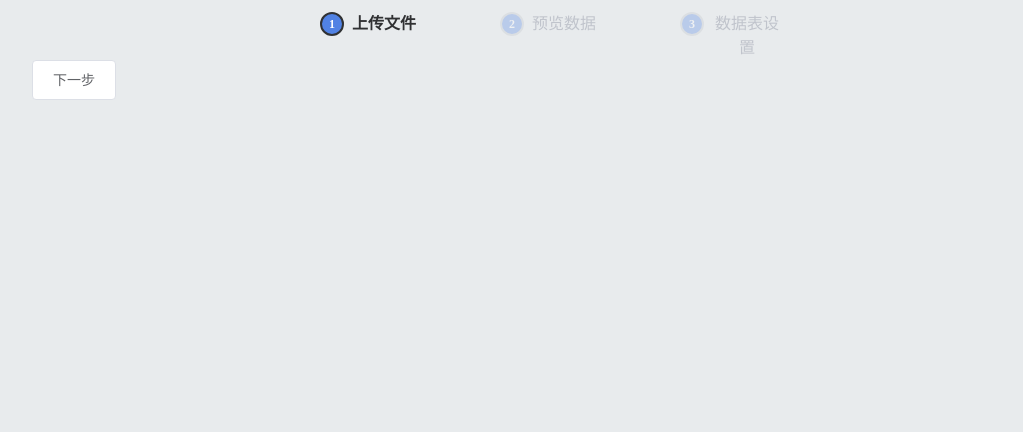
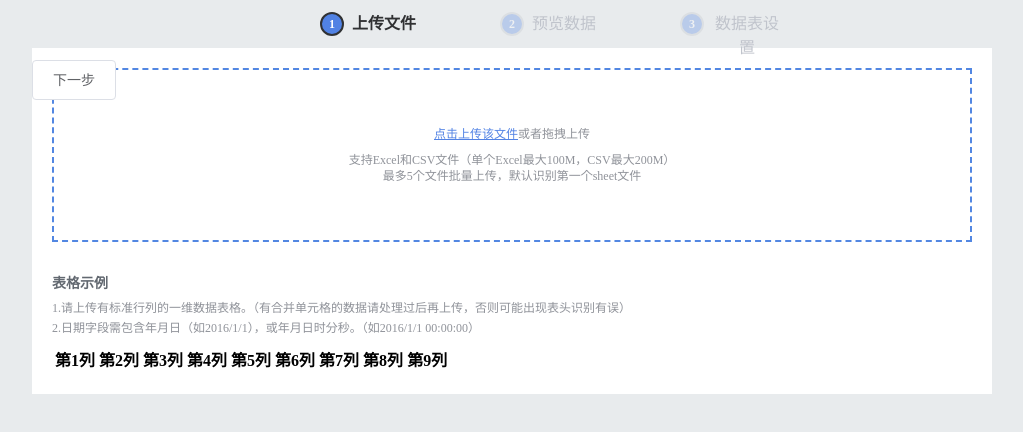
Before and after one commit to kharry126/Laboratory, a Vue app: page /#/excel in a window 1280 px wide. Shown: the top 432 px of the page, without its empty margins (128-1151 px from the left). Built offline with nearby package versions, Linux system fonts and the light colour scheme.

Commit message:
提交代码

```diff
--- a/config/index.js
+++ b/config/index.js
@@ -14,7 +14,7 @@ module.exports = {
 
     // Various Dev Server settings
     host: 'localhost', // can be overwritten by process.env.HOST
-    port: 8080, // can be overwritten by process.env.PORT, if port is in use, a free one will be determined
+    port: 3030, // can be overwritten by process.env.PORT, if port is in use, a free one will be determined
     autoOpenBrowser: false,
     errorOverlay: true,
     notifyOnErrors: true,
@@ -23,7 +23,7 @@ module.exports = {
     // Use Eslint Loader?
     // If true, your code will be linted during bundling and
     // linting errors and warnings will be shown in the console.
-    useEslint: true,
+    useEslint: false,
     // If true, eslint errors and warnings will also be shown in the error overlay
     // in the browser.
     showEslintErrorsInOverlay: false,
--- a/src/main.js
+++ b/src/main.js
@@ -3,10 +3,10 @@
 import Vue from 'vue'
 import App from './App'
 import router from './router'
-import ElementUI from 'element-ui';
-import 'element-ui/lib/theme-chalk/index.css';
+import ElementUI from 'element-ui'
+import 'element-ui/lib/theme-chalk/index.css'
 
-Vue.use(ElementUI);
+Vue.use(ElementUI)
 
 Vue.config.productionTip = false
 
--- a/src/page/excelimport/ExcelContent.vue
+++ b/src/page/excelimport/ExcelContent.vue
@@ -1,11 +1,14 @@
 <template>
-  <div>
+  <div class="stepContent">
     <sx-excel-upload></sx-excel-upload>
   </div>
 </template>
 
-<style type="text/css">
-
+<style scoped>
+.stepContent {
+  background: white;
+  padding: 20px;
+}
 </style>
 
 <script>
--- /dev/null
+++ b/src/page/excelimport/ExcelTemplate.vue
@@ -0,0 +1,76 @@
+<template>
+  <div class="template">
+    <div class="title">
+      表格示例
+    </div>
+    <div class="tip">
+      <p>1.请上传有标准行列的一维数据表格。（有合并单元格的数据请处理过后再上传，否则可能出现表头识别有误）</p>
+      <p>2.日期字段需包含年月日（如2016/1/1），或年月日时分秒。（如2016/1/1 00:00:00）</p>
+    </div>
+    <div class="tabelhead">
+      <table>
+        <tr>
+          <th v-for="index in heads" class="headTh">
+            第{{index}}列
+          </th>
+        </tr>
+      </table>
+    </div>
+  </div>
+</template>
+
+<script>
+/**
+ * 描述：数据源模块入口；路由：'/datasource'<br>
+ * 提供：1. 测试连接
+ *       2. 保存连接
+ *       3. 取消返回<br>
+ * Props(允许外部环境传递数据给组件)：<br>
+ *   无
+ * Slots(允许外部环境将额外的内容组合在组件中)：<br>
+ *   无
+ * Events(允许组件触发外部环境的副作用)：<br>
+ *   无
+ * @since 2018-02-17
+ */
+import Vue from 'vue'
+import {Table, TableColumn} from 'element-ui'
+Vue.use(Table)
+Vue.use(TableColumn)
+export default {
+  name: 'SxExcelTemplate',
+  data () {
+  	return {
+  	  heads: [1, 2, 3, 4, 5, 6, 7, 8, 9],
+  	  data: [{
+
+  	  }]
+  	}
+  }
+}
+</script>
+
+<style>
+.template {
+  margin-top: 30px;
+}
+.template .title {
+  color: rgba(10, 18, 32, 0.64);
+  font-size: 14px;
+  font-weight: 700;
+}
+.template .tip {
+  color: rgba(10,18,32,.46);
+  font-size: 12px;
+  margin: 0px;
+  padding: 0px;
+  line-height: 8px;
+}
+.template .tabelhead {
+
+}
+
+.headTh {
+  width: calc(100% / 9);
+}
+</style>
--- a/src/page/excelimport/ExcelUpload.vue
+++ b/src/page/excelimport/ExcelUpload.vue
@@ -1,12 +1,23 @@
 <template>
   <div>
-
+    <div class="uploadBorder">
+      <div>
+        <p class="link">
+          <a href="#">点击上传该文件</a>
+          <span>或者拖拽上传</span>
+        </p>
+        <p>
+          {{uploadType}}
+        </p>
+        <p>
+          {{fileLimit}}
+        </p>
+      </div>
+    </div>
+    <sx-excel-template>
+    </sx-excel-template>
   </div>
 </template>
-
-<style type="text/css">
-
-</style>
 
 <script>
 /**
@@ -22,7 +33,46 @@
  *   无
  * @since 2018-02-17
  */
+import SxExcelTemplate from './ExcelTemplate'
 export default {
-  name: 'SxExcelUpload'
+  name: 'SxExcelUpload',
+  components: {SxExcelTemplate},
+  data () {
+  	return {
+  	  uploadType: '支持Excel和CSV文件（单个Excel最大100M，CSV最大200M）',
+      fileLimit: '最多5个文件批量上传，默认识别第一个sheet文件'
+  	}
+  }
 }
 </script>
+
+<style>
+.uploadBorder {
+  border: 2px dashed rgb(82, 135, 226);
+  height: 170px;
+  min-height: 170px;
+  width: 960px;
+  display: table-cell;
+  vertical-align: middle;
+  margin-bottom: 10px;
+}
+
+.uploadBorder p {
+  color: rgba(10,18,32,.46);
+  font-size: 12px;
+  margin: 0px;
+  padding: 0px;
+  text-align: center;
+  line-height: 16px;
+}
+
+.uploadBorder .link {
+  margin-bottom: 10px;
+}
+
+.uploadBorder .link a {
+  color: rgb(81, 130, 228);
+  text-decoration-color: rgb(81, 130, 228);
+}
+
+</style>
--- a/src/page/excelimport/StepView.vue
+++ b/src/page/excelimport/StepView.vue
@@ -6,7 +6,7 @@
       <el-step title="数据表设置"></el-step>
     </el-steps>
 
-    <el-button style="margin-top: 12px;" @click="next">下一步</el-button>
+    <el-button style="margin-top: 12px;position: absolute" @click="next">下一步</el-button>
   </div>
 </template>
 <script>
@@ -24,7 +24,9 @@ export default {
   },
   methods: {
     next () {
-      if (this.active++ > 2) this.active = 0;
+      if (this.active++ > 2) {
+        this.active = 0;
+      }
     }
   }
 }
```
Also changed, not shown: 2 other files (tests, documents, lock files or other folders).
